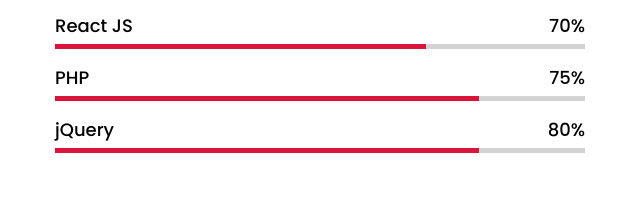
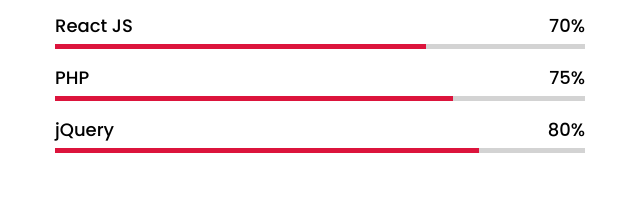
Before and after one commit to mohitvermag/Mohit_Verma, a plain HTML site: page index.html in a window 1280 px wide. Shown: the part 2579-2780 px from the top of the page, 615-1255 px from the left. Drawn offline with nearby package versions, Linux system fonts and the light colour scheme; some packages are replaced by stand-ins of ours; a script that the page names is missing.

Commit message:
Update style.css

```diff
--- a/style.css
+++ b/style.css
@@ -360,6 +360,9 @@
 .skills .skills-content .right .reactjs::before{
     width:70%;
 }
+.skills .skills-content .right .PHP::before{
+    width:75%;
+}
 .skills .skills-content .right .jQuery::before{
     width:80%;
 }
```
